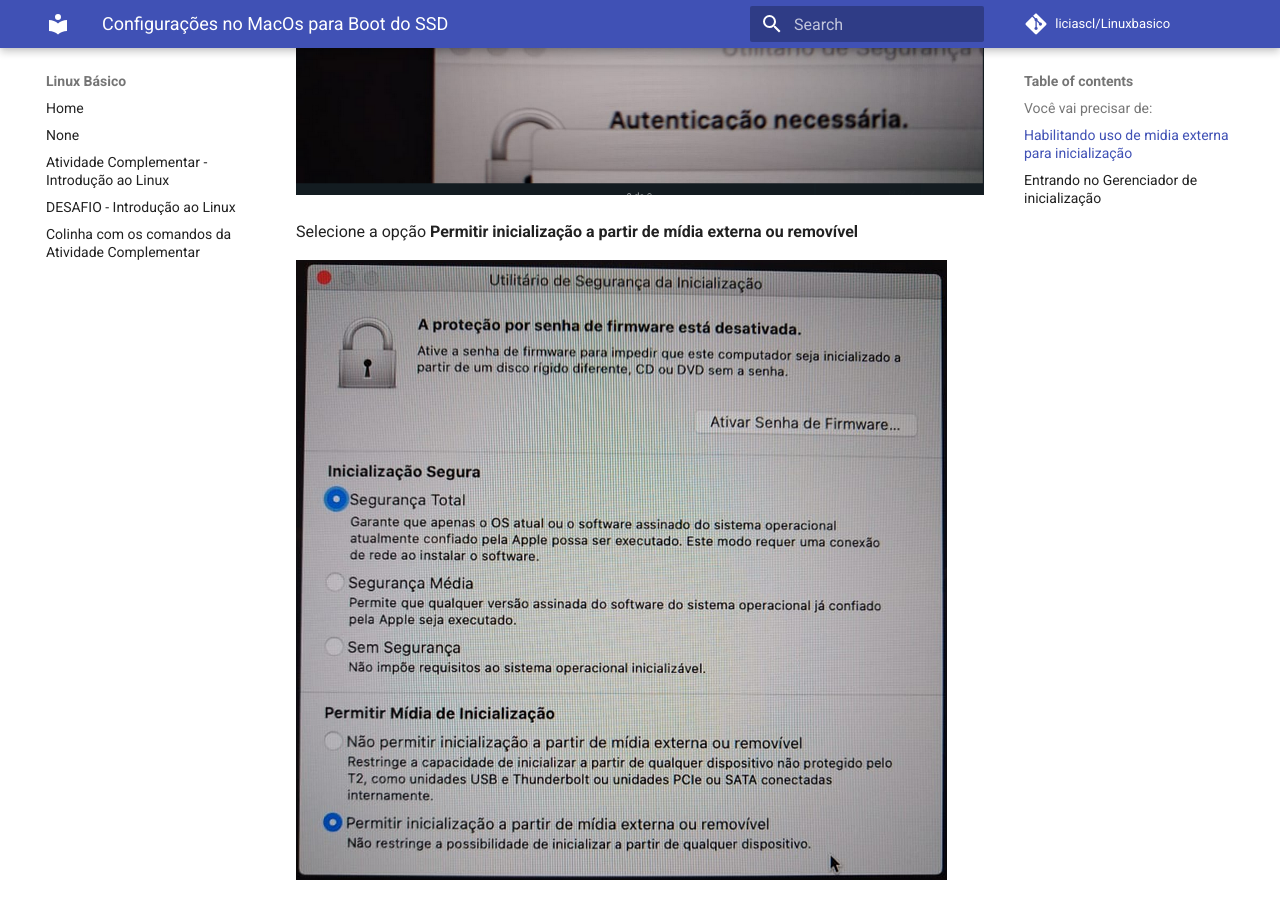
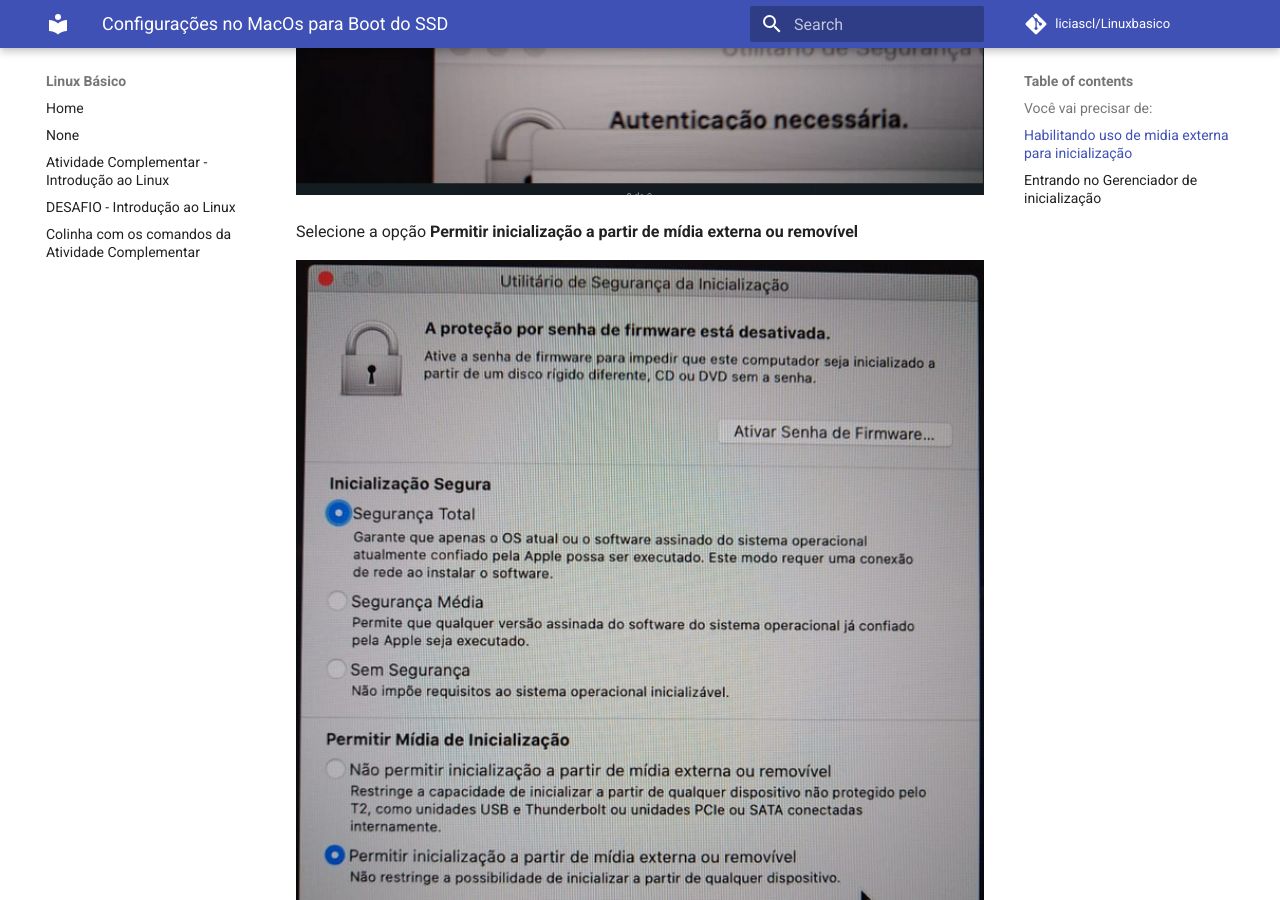
Before and after one commit to liciascl/Linuxbasico, an MkDocs documentation site: the page built from docs-src/boot_ssd_MacOs.md, in a window 1280 px wide and 900 px high, scrolled down 819 px. Built offline with MkDocs 1.6.1 and Material for MkDocs 9.7.7, drawn with Linux system fonts in a browser that asks for light colours; comment, search, counter and statistics services are not loaded.

Commit message:
Update boot_ssd_MacOs.md

```diff
--- a/docs-src/boot_ssd_MacOs.md
+++ b/docs-src/boot_ssd_MacOs.md
@@ -17,20 +17,20 @@
 
 Vá em **Janela**, depois procure a opção **Utilitário de Segurança da Inicialização**
 
-![](img/util.png)
+![img/util.png](img/util.png)
 
 Selecione a opção **Permitir inicialização a partir de mídia externa ou removível**
 
-![](img/permitindo.png)
+![img/permitindo.png](img/permitindo.png){width=800}
 
 
 Clique em **Ativar Senha de Firmware** Você vai precisar configurar uma senha, ela será usada toda vez que você precisar subir o Linux no seu MacOs
 
-![](img/senha.png)
+![img/senha.png](img/senha.png){width=800}
 
 Clique em **Encerrar o Utilitário de Segurança da inicialização**
 
-![](img/encerrar.png)
+![img/encerrar.png](img/encerrar.png){width=800}
 
 ### Entrando no Gerenciador de inicialização
 
@@ -39,7 +39,7 @@
 Se o Mac estiver usando uma senha de firmware, você precisará inserir a senha.
 
 
-![](img/disco.png)
+![img/disco.png](img/disco.png){width=800}
 
 
 
```
